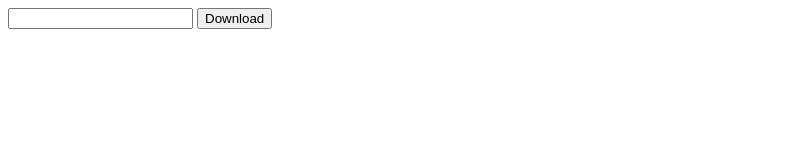
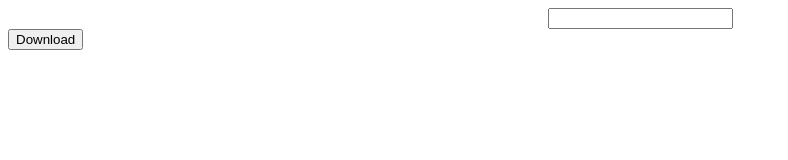
Before and after one commit to SudoR2spr/TubeVideoToAudio, a plain HTML site: page index.html in a window 1280 px wide. Shown: the whole page, without its empty margins (0-788 px from the left). Drawn offline with nearby package versions, Linux system fonts and the light colour scheme.

Commit message:
index.html

```diff
--- a/index.html
+++ b/index.html
@@ -7,8 +7,8 @@
     </script>
   </head>
   <body>
-    <input type="text" id = "youtubelink">
-    <button id = "download">Download</button>
+    <center><input type="text" id = "youtubelink">
+    </center><button id = "download">Download</button></center>
 
     <audio id="audio" autoplay controls style = "margin-top: 30px; display: none;"></audio>
 
```
